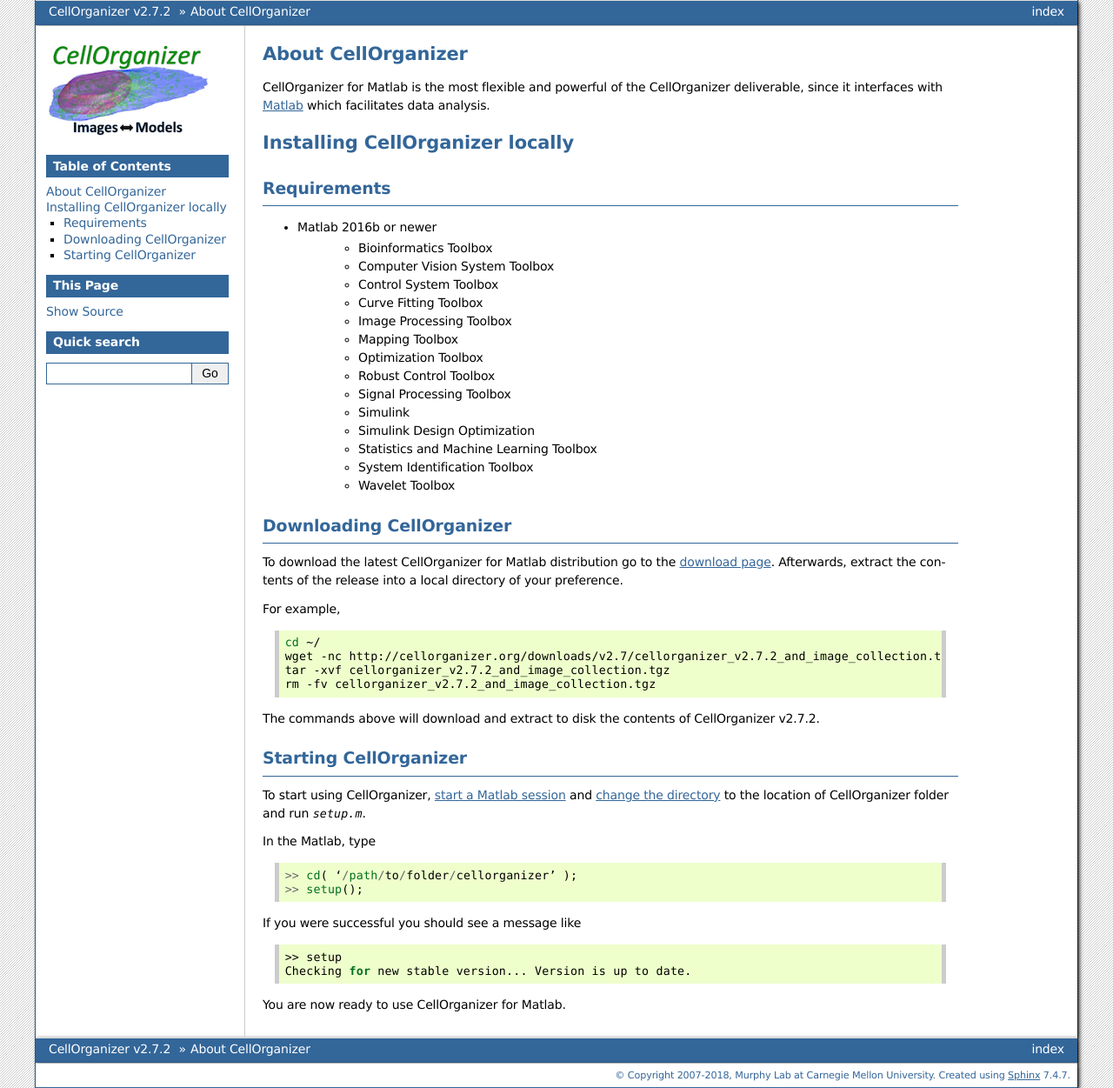
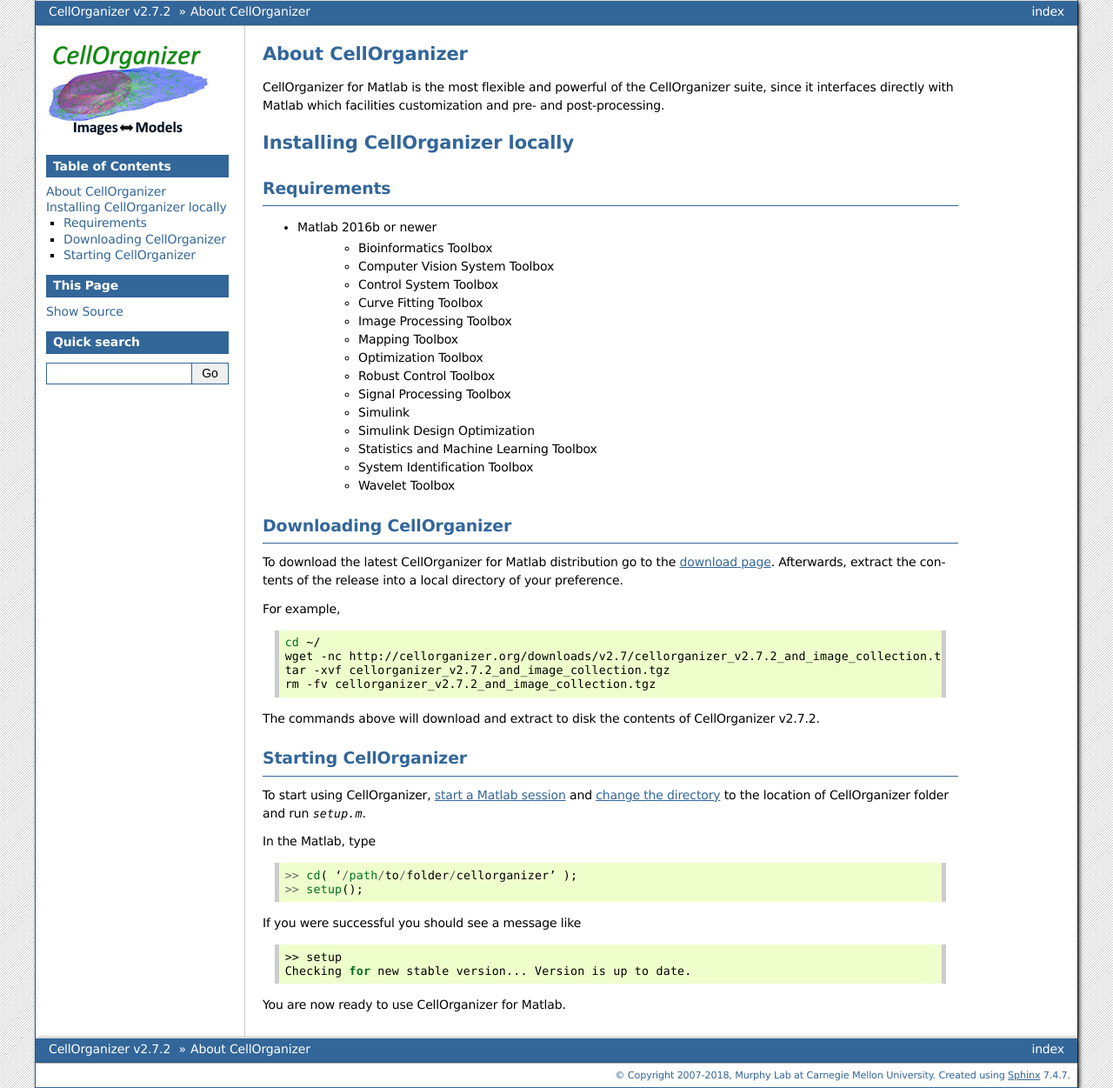
Before and after one commit to murphygroup/cellorganizer-documentation_old, a Sphinx documentation site: the page built from source/chapters/local/index.rst, in a window 1280 px wide. Shown: the whole page at 87% size. Built offline with Sphinx 7.4.7, drawn with Linux system fonts in a browser that asks for light colours.

Commit message:
Updated docs

```diff
--- a/source/chapters/45_minutes_tutorial.rst
+++ b/source/chapters/45_minutes_tutorial.rst
@@ -33,8 +33,8 @@
 * `Human Protein Atlas <http://www.proteinatlas.org/subcellular>`_
 * `Murphy Lab Public Datasets <http://murphylab.web.cmu.edu/data/>`_
 
-Prerequisites
--------------
+Requirements
+------------
 
 * An OS X, Linux or Unix operating system
 * MATLAB installation (MATLAB 2014a or newer) with the following toolboxes:
--- a/source/chapters/hpc/index.rst
+++ b/source/chapters/hpc/index.rst
@@ -29,7 +29,7 @@
 .. IMPORTANT::
    Sometimes, compute nodes do not access the web. Make sure to download the tarball from the front end or contact your HPC managers for further instructions.
 
-CellOrganizer for Matlab is the most flexible and powerful of the CellOrganizer deliverable, since it interfaces with `Matlab <https://www.mathworks.com/products/matlab.html>`_ which facilitates data analysis.
+CellOrganizer for Matlab is the most flexible and powerful of the CellOrganizer suite, since it interfaces directly with Matlab which facilities customization and pre- and post-processing.
 
 To download the latest CellOrganizer for Matlab distribution go to the `download page <http://www.cellorganizer.org/cellorganizer-2-7-1/>`_ and download the latest release. Afterwards, extract the contents of the release into a local directory of your preference.
 
--- a/source/chapters/local/index.rst
+++ b/source/chapters/local/index.rst
@@ -1,6 +1,6 @@
 About CellOrganizer
 *******************
-CellOrganizer for Matlab is the most flexible and powerful of the CellOrganizer deliverable, since it interfaces with `Matlab <https://www.mathworks.com/products/matlab.html>`_ which facilitates data analysis.
+CellOrganizer for Matlab is the most flexible and powerful of the CellOrganizer suite, since it interfaces directly with Matlab which facilities customization and pre- and post-processing.
 
 Installing CellOrganizer locally
 ********************************
```
